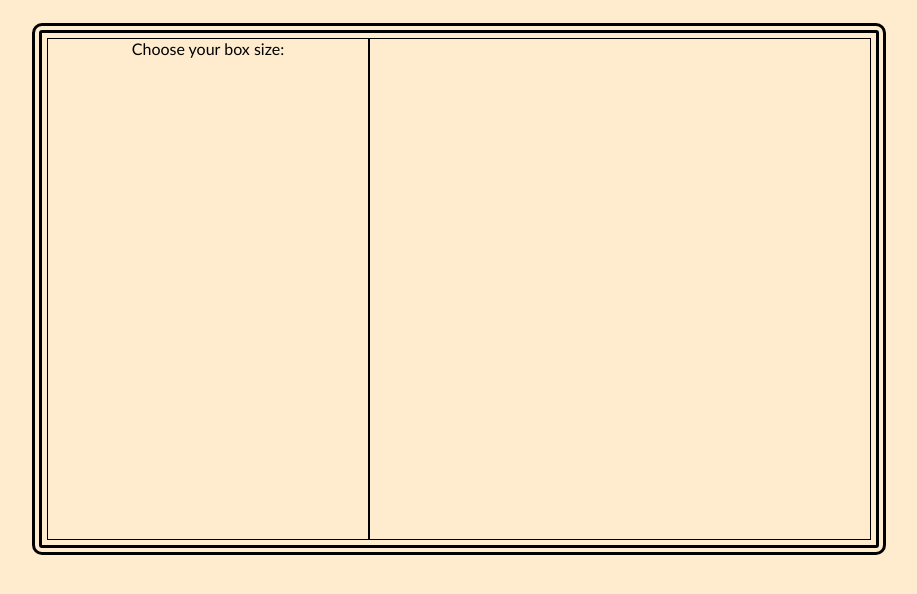
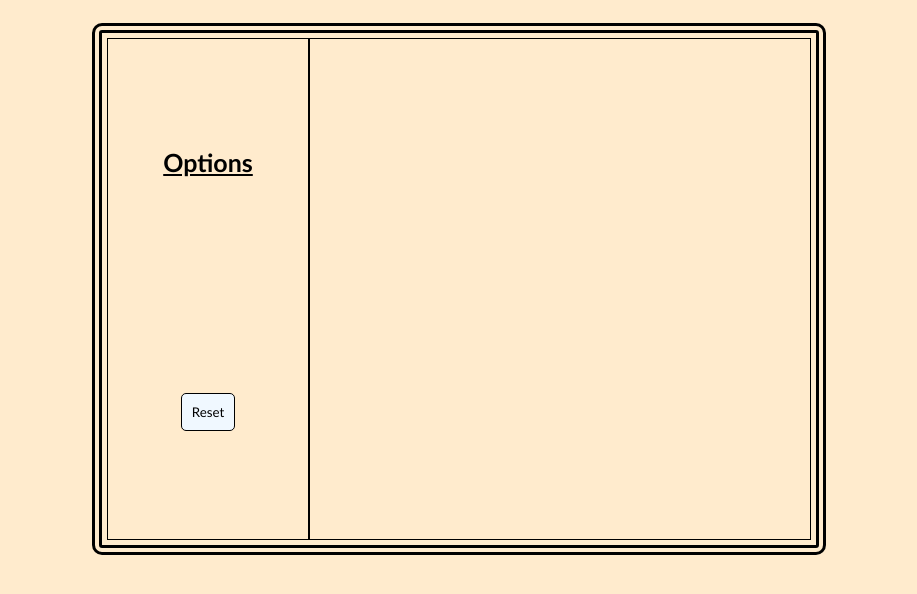
Before and after one commit to kdrake1992/Etch-a-Sketch, a plain HTML site: page index.html in a window 1280 px wide. Shown: the part 118-712 px from the top of the page, without its empty margins (181-1098 px from the left). Drawn offline with Linux system fonts and the light colour scheme.

Commit message:
Reset and resizing options have been created

```diff
--- a/index.html
+++ b/index.html
@@ -15,14 +15,20 @@
 
         <div class="box">
             <div class="leftside">
-                <p>Choose your box size:</p>
+                <div class="topleft">
+                    <h2>Options</h1>
+                </div>
+
+                <div class="buttons">
+                    <button id="reset">Reset</button>
+                </div>
+
             </div>
             <div class="rightside">
             </div>
         </div>
     </div>
 
-
     <script src="./script.js"></script>
 </body>
 </html>
--- a/script.js
+++ b/script.js
@@ -1,13 +1,33 @@
 "use strict"
 
+let reset = document.getElementById("reset");
 const rightside = document.querySelector(".rightside");
-rightside.style.gridTemplateColumns = 'repeat(16, 1fr)';
-rightside.style.gridTemplateRows = 'repeat(16, 1fr)';
 
-for(let i = 1; i <= 16*16; i++) {
-    let square = document.createElement('div');
-    square.addEventListener('mouseover', event => {
-        square.style.backgroundColor = 'black';
-    })
-    rightside.insertAdjacentElement("beforeend", square)
+let playGame = function(size) {
+    rightside.style.gridTemplateColumns = 'repeat(' + size + ', 1fr)';
+    rightside.style.gridTemplateRows = 'repeat(' + size + ', 1fr)';
+
+    for(let i = 1; i <= size*size; i++) {
+        let square = document.createElement('div');
+        square.addEventListener('mouseover', event => {
+            square.style.backgroundColor = 'black';
+        })
+        rightside.insertAdjacentElement("beforeend", square)
+    }
 }
+
+playGame(16);
+
+reset.addEventListener("click", function() {
+    while(rightside.firstChild) {
+        rightside.removeChild(rightside.firstChild);
+    }
+    let newSize = prompt("Create a new board size between 2-100.")
+    if(newSize >= 2 && newSize <= 100) {
+        playGame(newSize);
+    }
+    else {
+        alert("Incorrect size. Default size of 16 will show.")
+        playGame(16.
+    }
+});
--- a/style.css
+++ b/style.css
@@ -10,6 +10,19 @@ h1 {
     border: double 5px black;
     border-radius: 10px;
     padding:1px;
+    transition-duration: .2s;
+    cursor: pointer;
+}
+
+button {
+    border: solid 1px black;
+    border-radius: 5px;
+    background-color: aliceblue;
+    padding: 10px;
+}
+
+button:hover {
+    background-color: beige;
 }
 
 .page {
@@ -23,7 +36,6 @@ h1 {
     margin: 2%;
     display: flex;
     flex-direction: row;
-    justify-content: space-between;
     border: double 10px black;
     border-radius: 10px;
     padding: 5px;
@@ -31,10 +43,26 @@ h1 {
 
 .leftside{
     display: flex;
+    flex-direction: column;
+    justify-content: space-around;
+    align-content: space-around;
+    border: solid 1px black;
+    width: 200px;
+}
+
+.leftside .topleft {
+    display: flex;
     justify-content: center;
-    align-content: center;
-    border: solid 1px black;
-    width: 25vw;
+}
+
+.leftside h2 {
+    font-size: 25px;
+    text-decoration: underline;
+}
+
+.buttons {
+    display: flex;
+    justify-content: center;
 }
 
 .rightside{
```
